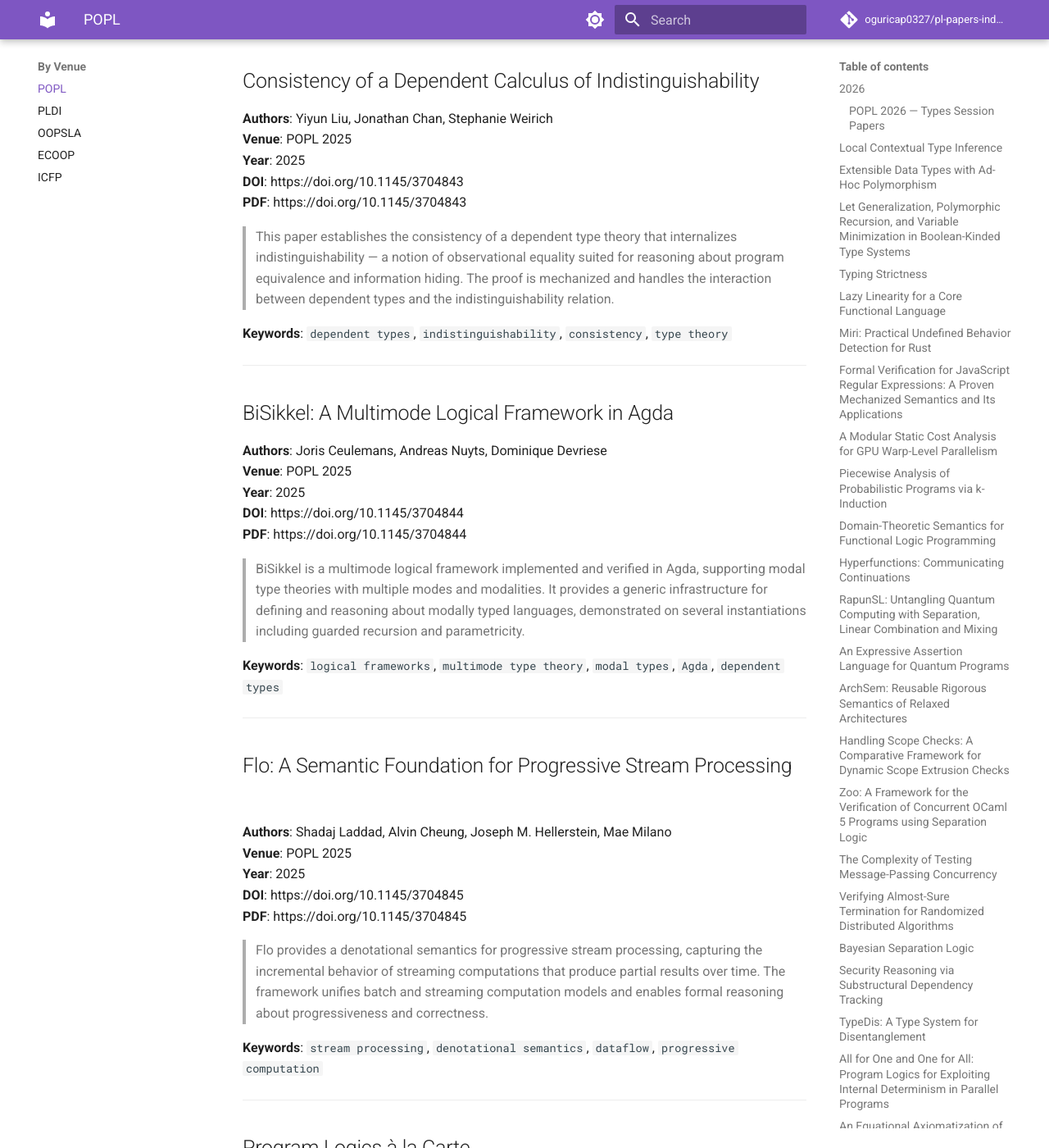
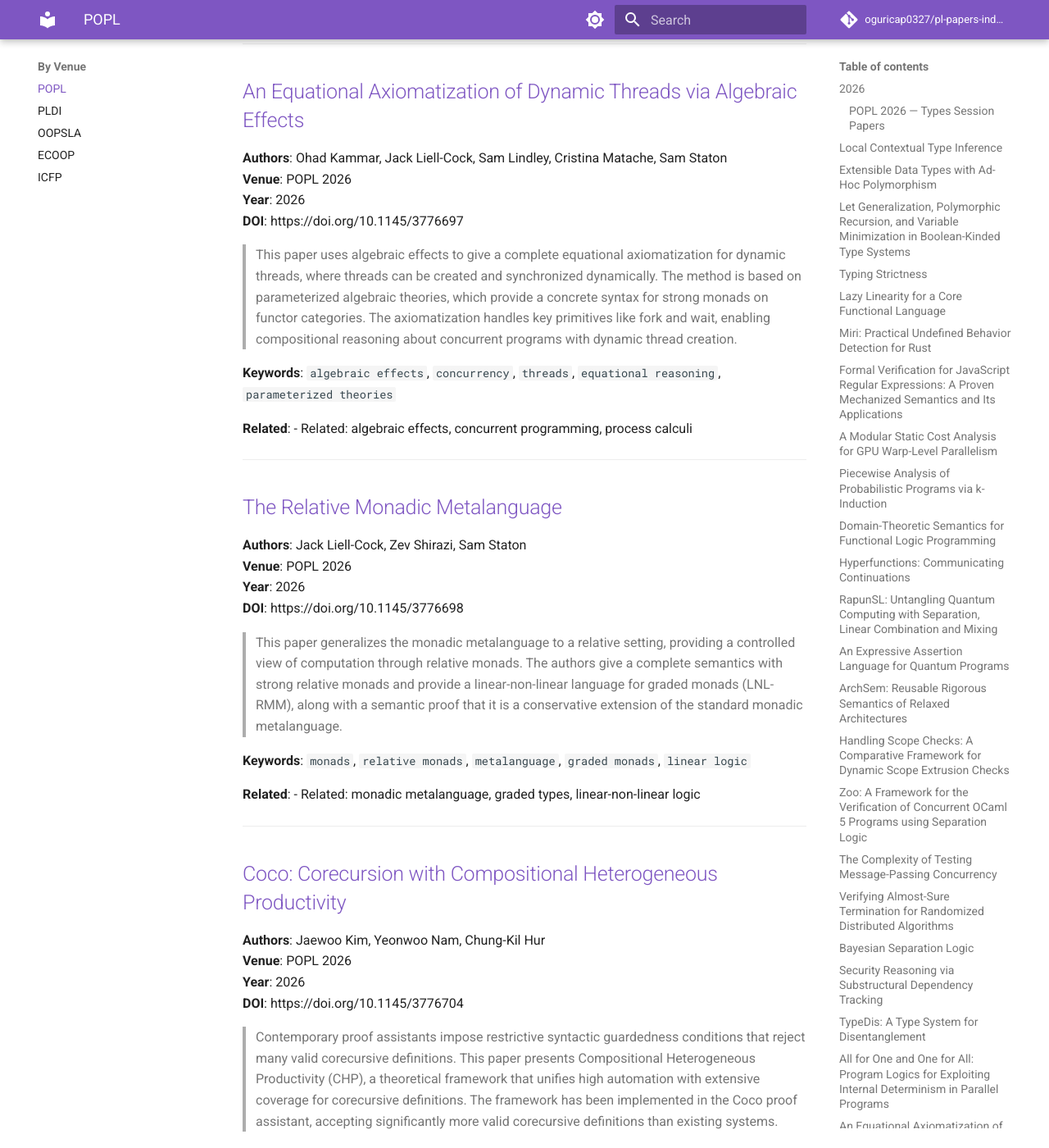
Before and after one commit to oguricap0327/pl-papers-index, an MkDocs documentation site: the page built from docs/venues/popl.md, in a window 1280 px wide and 1400 px high, scrolled down 14189 px. Shown: the whole window at 82% size. Built offline with MkDocs 1.6.1 and Material for MkDocs 9.7.7, drawn with Linux system fonts in a browser that asks for light colours; comment, search, counter and statistics services are not loaded; some of the changed text lies outside the part shown.

Commit message:
Add 6 POPL 2026 papers with PDFs
Added papers:
- TypeDis: A Type System for Disentanglement
- All for One and One for All: Program Logics for Internal Determinism
- An Equational Axiomatization of Dynamic Threads via Algebraic Effects
- The Relative Monadic Metalanguage
- Coco: Corecursion with Compositional Heterogeneous Productivity
- Bayesian Separation Logic

All papers have arXiv PDFs linked.

```diff
--- a/docs/venues/popl.md
+++ b/docs/venues/popl.md
@@ -443,6 +443,102 @@
 
 **Related**:
 - Related: syntax-guided synthesis (SyGuS), abstract interpretation, program optimization
+
+---
+
+## [TypeDis: A Type System for Disentanglement](https://arxiv.org/pdf/2511.17893)
+
+**Authors**: Alexandre Moine, Stephanie Balzer, Alex Xu, Sam Westrick
+**Venue**: POPL 2026
+**Year**: 2026
+**DOI**: https://doi.org/10.1145/3776702
+
+> Disentanglement is a runtime property of parallel programs guaranteeing that parallel tasks remain oblivious to each other's allocations. This paper presents TypeDis, a type system that statically enforces disentanglement, enabling fast automatic memory management with task-local garbage collection and no synchronization between parallel tasks. The type system is proven sound and has been implemented in the MaPLe compiler.
+
+**Keywords**: `parallel programming`, `type systems`, `memory management`, `garbage collection`, `disentanglement`
+
+**Related**:
+- Related: MaPLe compiler, parallel GC, separation logic
+
+---
+
+## [All for One and One for All: Program Logics for Exploiting Internal Determinism in Parallel Programs](https://arxiv.org/pdf/2511.17894)
+
+**Authors**: Alexandre Moine, Sam Westrick, Joseph Tassarotti
+**Venue**: POPL 2026
+**Year**: 2026
+**DOI**: https://doi.org/10.1145/3776703
+
+> This paper develops program logics for reasoning about internally deterministic parallel programs, where the steps of a parallel computation proceed deterministically despite concurrent execution. The logics enable sequential reasoning about parallel programs while maintaining soundness, bridging the gap between deterministic semantics and concurrent implementation.
+
+**Keywords**: `parallel programming`, `program logic`, `determinism`, `concurrency`, `verification`
+
+**Related**:
+- Related: internal determinism, concurrent separation logic, parallel algorithms
+
+---
+
+## [An Equational Axiomatization of Dynamic Threads via Algebraic Effects](https://arxiv.org/pdf/2502.03062)
+
+**Authors**: Ohad Kammar, Jack Liell-Cock, Sam Lindley, Cristina Matache, Sam Staton
+**Venue**: POPL 2026
+**Year**: 2026
+**DOI**: https://doi.org/10.1145/3776697
+
+> This paper uses algebraic effects to give a complete equational axiomatization for dynamic threads, where threads can be created and synchronized dynamically. The method is based on parameterized algebraic theories, which provide a concrete syntax for strong monads on functor categories. The axiomatization handles key primitives like fork and wait, enabling compositional reasoning about concurrent programs with dynamic thread creation.
+
+**Keywords**: `algebraic effects`, `concurrency`, `threads`, `equational reasoning`, `parameterized theories`
+
+**Related**:
+- Related: algebraic effects, concurrent programming, process calculi
+
+---
+
+## [The Relative Monadic Metalanguage](https://arxiv.org/pdf/2512.08504)
+
+**Authors**: Jack Liell-Cock, Zev Shirazi, Sam Staton
+**Venue**: POPL 2026
+**Year**: 2026
+**DOI**: https://doi.org/10.1145/3776698
+
+> This paper generalizes the monadic metalanguage to a relative setting, providing a controlled view of computation through relative monads. The authors give a complete semantics with strong relative monads and provide a linear-non-linear language for graded monads (LNL-RMM), along with a semantic proof that it is a conservative extension of the standard monadic metalanguage.
+
+**Keywords**: `monads`, `relative monads`, `metalanguage`, `graded monads`, `linear logic`
+
+**Related**:
+- Related: monadic metalanguage, graded types, linear-non-linear logic
+
+---
+
+## [Coco: Corecursion with Compositional Heterogeneous Productivity](https://arxiv.org/pdf/2511.16893)
+
+**Authors**: Jaewoo Kim, Yeonwoo Nam, Chung-Kil Hur
+**Venue**: POPL 2026
+**Year**: 2026
+**DOI**: https://doi.org/10.1145/3776704
+
+> Contemporary proof assistants impose restrictive syntactic guardedness conditions that reject many valid corecursive definitions. This paper presents Compositional Heterogeneous Productivity (CHP), a theoretical framework that unifies high automation with extensive coverage for corecursive definitions. The framework has been implemented in the Coco proof assistant, accepting significantly more valid corecursive definitions than existing systems.
+
+**Keywords**: `corecursion`, `proof assistants`, `productivity`, `guardedness`, `type theory`
+
+**Related**:
+- Related: Coq, guardedness checking, coinductive types
+
+---
+
+## [Bayesian Separation Logic](https://arxiv.org/pdf/2507.10722)
+
+**Authors**: Shing Hin Ho, Nicolas Wu, Azalea Raad
+**Venue**: POPL 2026
+**Year**: 2026
+**DOI**: https://doi.org/10.1145/3776705
+
+> This paper develops Bayesian Separation Logic, a program logic for reasoning about Bayesian probabilistic programs. The logic extends separation logic with probabilistic reasoning, enabling compositional verification of statistical inference algorithms. The framework supports reasoning about expected values, independence of random variables, and posterior distributions in a modular way.
+
+**Keywords**: `probabilistic programming`, `separation logic`, `Bayesian inference`, `program verification`, `statistical inference`
+
+**Related**:
+- Related: probabilistic separation logic, Bayesian programming languages
 
 ---
 
```
